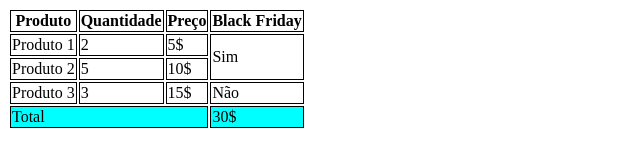
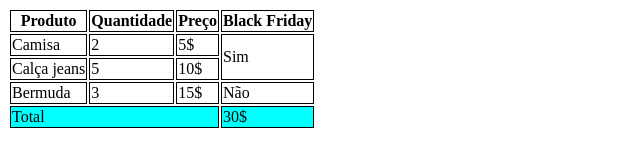
Before and after one commit to Marcos1Dev/aula-tabela, a plain HTML site: page index.html in a window 1280 px wide. Shown: the whole page, without its empty margins (0-640 px from the left). Drawn offline with Linux system fonts and the light colour scheme.

Commit message:
trocado produtos 1,2,3 para camisa, calça jeans, bermuda

```diff
--- a/index.html
+++ b/index.html
@@ -31,18 +31,18 @@
 
         <tbody>
             <tr>
-                <td>Produto 1</td>
+                <td>Camisa</td>
                 <td>2</td>
                 <td>5$</td>
                 <td rowspan="2">Sim</td>
             </tr>
             <tr>
-                <td>Produto 2</td>
+                <td>Calça jeans</td>
                 <td>5</td>
                 <td>10$</td>
             </tr>
             <tr>
-                <td>Produto 3</td>
+                <td>Bermuda</td>
                 <td>3</td>
                 <td>15$</td>
                 <td>Não</td>
```
